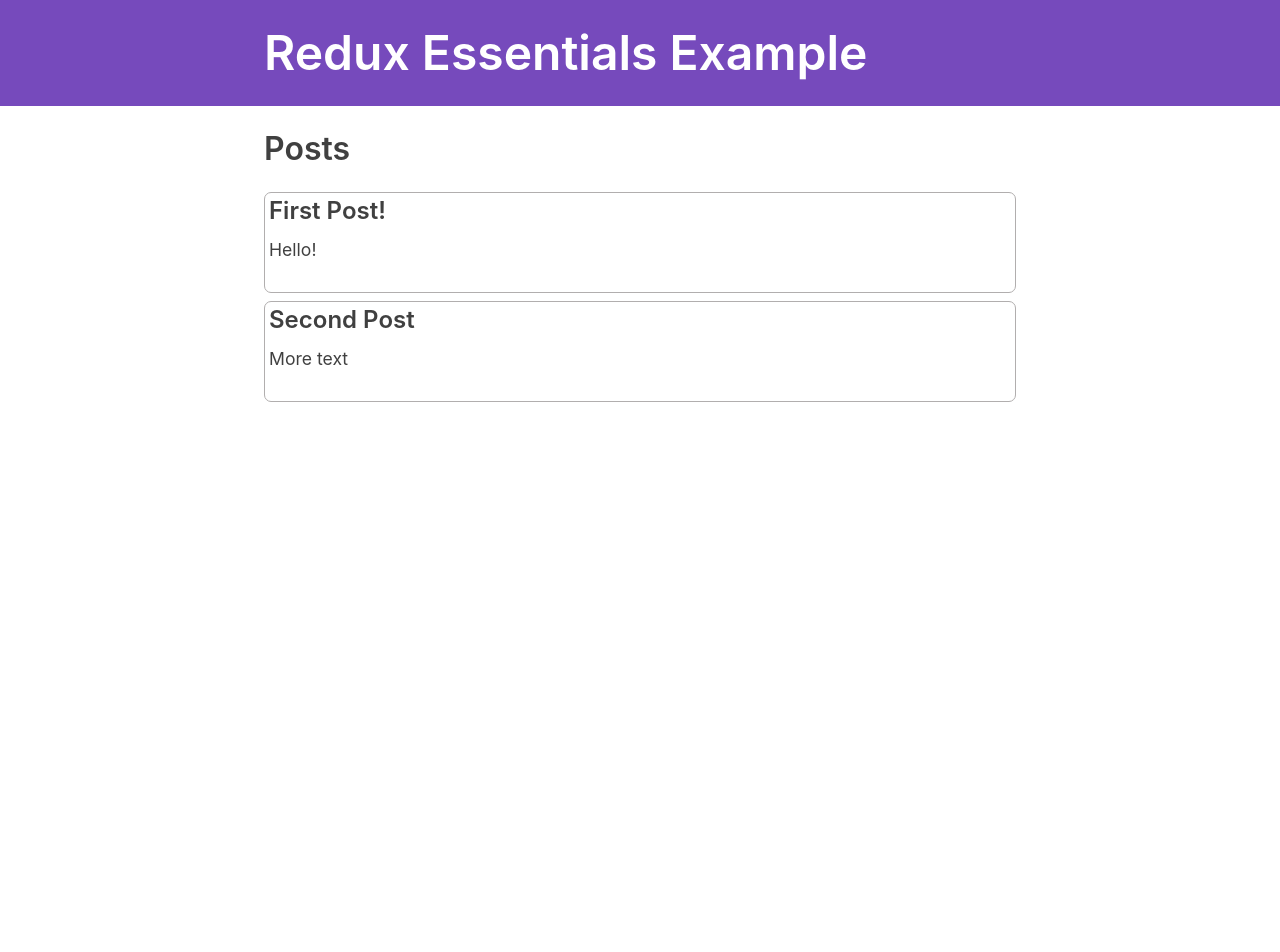
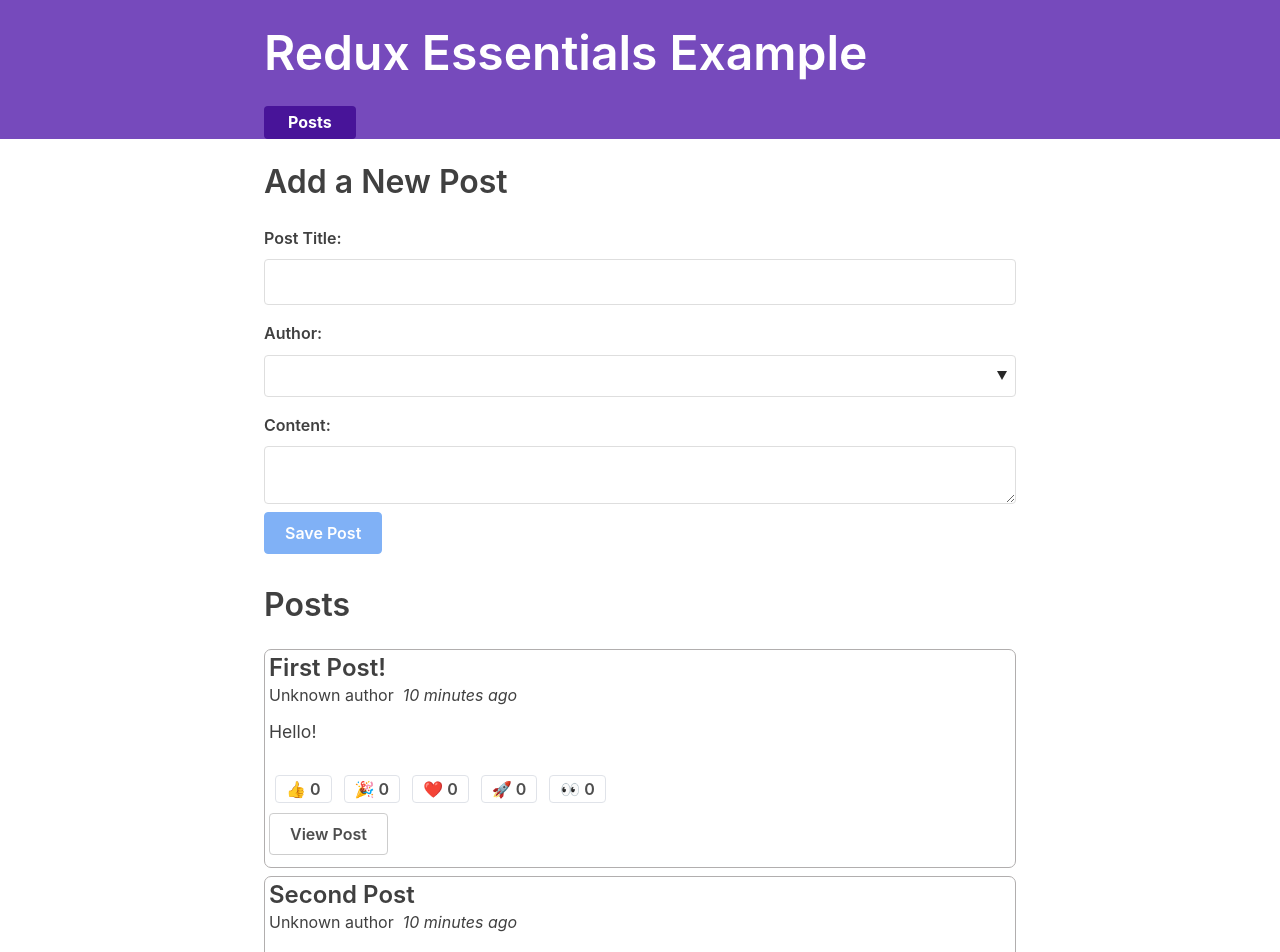
Before and after one commit to Jaymoo87/redux-example, a React (Create React App) app: page / in a window 1280 px wide. Shown: the top 952 px of the page. Before the commit the page ends 800 px from the top, so only its background shows below. Built offline with nearby package versions, Linux system fonts and the light colour scheme; what @mswjs/data, mock-socket, txtgen would draw is missing.

Commit message:
added some reactions and users to flex out redux and use reducers

```diff
--- a/src/App.js
+++ b/src/App.js
@@ -1,4 +1,5 @@
 import React from 'react'
+
 import {
   BrowserRouter as Router,
   Switch,
@@ -7,6 +8,9 @@ import {
 } from 'react-router-dom'
 
 import { Navbar } from './app/Navbar'
+import { AddPostForm } from './features/posts/AddPostForm'
+import { EditPostForm } from './features/posts/EditPostForm'
+import { SinglePostPage } from './features/posts/SinglePostPage'
 import { PostsList } from './features/posts/PostsList'
 
 function App() {
@@ -20,10 +24,14 @@ function App() {
             path="/"
             render={() => (
               <React.Fragment>
+                <AddPostForm />
                 <PostsList />
               </React.Fragment>
             )}
           />
+          <Route exact path="/posts/:postId" component={SinglePostPage} />
+          <Route exact path="/editPost/:postId" component={EditPostForm} />
+
           <Redirect to="/" />
         </Switch>
       </div>
--- a/src/app/Navbar.js
+++ b/src/app/Navbar.js
@@ -1,4 +1,5 @@
 import React from 'react'
+import { Link } from 'react-router-dom'
 
 export const Navbar = () => {
   return (
@@ -7,6 +8,9 @@ export const Navbar = () => {
         <h1>Redux Essentials Example</h1>
 
         <div className="navContent">
+          <div className="navLinks">
+            <Link to="/">Posts</Link>
+          </div>
           <div className="navLinks"></div>
         </div>
       </section>
--- a/src/app/store.js
+++ b/src/app/store.js
@@ -1,9 +1,11 @@
 import { configureStore } from '@reduxjs/toolkit'
 
 import postsReducer from '../features/posts/postsSlice'
+import usersReducer from '../features/users/usersSlice'
 
 export default configureStore({
   reducer: {
     posts: postsReducer,
+    users: usersReducer,
   },
 })
--- /dev/null
+++ b/src/features/posts/AddPostForm.js
@@ -0,0 +1,66 @@
+import React, { useState } from 'react'
+
+import { useDispatch, useSelector } from 'react-redux'
+
+import { postAdded } from './postsSlice'
+
+export const AddPostForm = () => {
+  const [title, setTitle] = useState('')
+  const [content, setContent] = useState('')
+  const [userId, setUserId] = useState('')
+
+  const users = useSelector((state) => state.users)
+
+  const dispatch = useDispatch()
+
+  const onTitleChanged = (e) => setTitle(e.target.value)
+  const onContentChanged = (e) => setContent(e.target.value)
+  const onAuthorChanged = (e) => setUserId(e.target.value)
+
+  const onSavePostClicked = () => {
+    if (title && content) {
+      dispatch(postAdded(title, content, userId))
+      setTitle('')
+      setContent('')
+    }
+  }
+
+  const canSave = Boolean(title) && Boolean(content) && Boolean(userId)
+
+  const usersOptions = users.map((user) => (
+    <option key={user.id} value={user.id}>
+      {user.name}
+    </option>
+  ))
+
+  return (
+    <section>
+      <h2>Add a New Post</h2>
+      <form>
+        <label htmlFor="postTitle">Post Title:</label>
+        <input
+          type="text"
+          id="postTitle"
+          name="postTitle"
+          value={title}
+          onChange={onTitleChanged}
+        />
+        <label htmlFor="postAuthor">Author:</label>
+        <select id="postAuthor" value={userId} onChange={onAuthorChanged}>
+          <option value=""></option>
+          {usersOptions}
+        </select>
+        <label htmlFor="postContent">Content:</label>
+        <textarea
+          id="postContent"
+          name="postContent"
+          value={content}
+          onChange={onContentChanged}
+        />
+        <button type="button" onClick={onSavePostClicked} disabled={!canSave}>
+          Save Post
+        </button>
+      </form>
+    </section>
+  )
+}
--- /dev/null
+++ b/src/features/posts/EditPostForm.js
@@ -0,0 +1,56 @@
+import React, { useState } from 'react'
+import { useDispatch, useSelector } from 'react-redux'
+import { useHistory } from 'react-router-dom'
+
+import { postUpdated } from './postsSlice'
+
+export const EditPostForm = ({ match }) => {
+  const { postId } = match.params
+
+  const post = useSelector((state) =>
+    state.posts.find((post) => post.id === postId)
+  )
+
+  const [title, setTitle] = useState(post.title)
+  const [content, setContent] = useState(post.content)
+
+  const dispatch = useDispatch()
+  const history = useHistory()
+
+  //   const onTitleChanged = e => setTitle(e.target.value)
+  //   const onContentChanged = (e) => setContent(e.target.value)
+
+  const onSavePostClicked = () => {
+    if (title && content) {
+      dispatch(postUpdated({ id: postId, title, content }))
+      history.push(`/posts/${postId}`)
+    }
+  }
+
+  return (
+    <section>
+      <h2>Edit Post</h2>
+      <form>
+        <label htmlFor="postTitle">Post Title:</label>
+        <input
+          type="text"
+          id="postTitle"
+          name="postTitle"
+          placeholder="What's on your mind?"
+          value={title}
+          onChange={(e) => setTitle(e.target.value)}
+        />
+        <label htmlFor="postContent">Content:</label>
+        <textarea
+          id="postContent"
+          name="postContent"
+          value={content}
+          onChange={(e) => setContent(e.target.value)}
+        />
+      </form>
+      <button type="button" onClick={onSavePostClicked}>
+        Save Post
+      </button>
+    </section>
+  )
+}
--- /dev/null
+++ b/src/features/posts/PostAuthor.js
@@ -0,0 +1,10 @@
+import React from 'react'
+import { useSelector } from 'react-redux'
+
+export const PostAuthor = ({ userId }) => {
+  const author = useSelector((state) =>
+    state.users.find((user) => user.id === userId)
+  )
+
+  return <span>{author ? author.name : 'Unknown author'}</span>
+}
--- a/src/features/posts/PostsList.js
+++ b/src/features/posts/PostsList.js
@@ -1,13 +1,29 @@
 import React from 'react'
 import { useSelector } from 'react-redux'
+import { Link } from 'react-router-dom'
+import { PostAuthor } from './PostAuthor'
+import { ReactionButtons } from './ReactionButtons'
+import { TimeAgo } from './TimeAgo'
 
 export const PostsList = () => {
   const posts = useSelector((state) => state.posts)
+  const orderedPosts = posts
+    .slice()
+    .sort((a, b) => b.date.localeCompare(a.date))
 
-  const renderedPosts = posts.map((post) => (
+  const renderedPosts = orderedPosts.map((post) => (
     <article className="post-excerpt" key={post.id}>
       <h3>{post.title}</h3>
+      <div>
+        <PostAuthor userId={post.user} />
+        <TimeAgo timestamp={post.date} />
+      </div>
       <p className="post-content">{post.content.substring(0, 100)}</p>
+
+      <ReactionButtons post={post} />
+      <Link to={`/posts/${post.id}`} className="button muted-button">
+        View Post
+      </Link>
     </article>
   ))
 
--- /dev/null
+++ b/src/features/posts/ReactionButtons.js
@@ -0,0 +1,33 @@
+import React from 'react'
+import { useDispatch } from 'react-redux'
+
+import { reactionAdded } from './postsSlice'
+
+const reactionEmoji = {
+  thumbsUp: '👍',
+  hooray: '🎉',
+  heart: '❤️',
+  rocket: '🚀',
+  eyes: '👀',
+}
+
+export const ReactionButtons = ({ post }) => {
+  const dispatch = useDispatch()
+
+  const reactionButtons = Object.entries(reactionEmoji).map(([name, emoji]) => {
+    return (
+      <button
+        key={name}
+        type="button"
+        className="muted-button reaction-button"
+        onClick={() =>
+          dispatch(reactionAdded({ postId: post.id, reaction: name }))
+        }
+      >
+        {emoji} {post.reactions[name]}
+      </button>
+    )
+  })
+
+  return <div>{reactionButtons}</div>
+}
--- /dev/null
+++ b/src/features/posts/SinglePostPage.js
@@ -0,0 +1,37 @@
+import React from 'react'
+import { useSelector } from 'react-redux'
+import { Link } from 'react-router-dom'
+import { PostAuthor } from './PostAuthor'
+import { TimeAgo } from './TimeAgo'
+import { ReactionButtons } from './ReactionButtons'
+
+export const SinglePostPage = ({ match }) => {
+  const { postId } = match.params
+
+  const post = useSelector((state) =>
+    state.posts.find((post) => post.id === postId)
+  )
+
+  if (!post) {
+    return (
+      <section>
+        <h2>Post not found!</h2>
+      </section>
+    )
+  }
+
+  return (
+    <section>
+      <article className="post">
+        <h2>{post.title}</h2>
+        <PostAuthor userId={post.user} />
+        <TimeAgo timestamp={post.date} />
+        <p className="post-content">{post.content}</p>
+        <ReactionButtons post={post} />
+        <Link to={`/editPost/${post.id}`} className="button">
+          Edit Post
+        </Link>
+      </article>
+    </section>
+  )
+}
--- /dev/null
+++ b/src/features/posts/TimeAgo.js
@@ -0,0 +1,17 @@
+import React from 'react'
+import { parseISO, formatDistanceToNow } from 'date-fns'
+
+export const TimeAgo = ({ timestamp }) => {
+  let timeAgo = ''
+  if (timestamp) {
+    const date = parseISO(timestamp)
+    const timePeriod = formatDistanceToNow(date)
+    timeAgo = `${timePeriod} ago`
+  }
+
+  return (
+    <span title={timestamp}>
+      &nbsp; <i>{timeAgo}</i>
+    </span>
+  )
+}
--- a/src/features/posts/postsSlice.js
+++ b/src/features/posts/postsSlice.js
@@ -1,14 +1,81 @@
 import { createSlice } from '@reduxjs/toolkit'
+import { nanoid } from '@reduxjs/toolkit'
+import { sub } from 'date-fns'
 
 const initialState = [
-  { id: '1', title: 'First Post!', content: 'Hello!' },
-  { id: '2', title: 'Second Post', content: 'More text' },
+  {
+    id: '1',
+    title: 'First Post!',
+    content: 'Hello!',
+    date: sub(new Date(), { minutes: 10 }).toISOString(),
+    reactions: {
+      thumbsUp: 0,
+      hooray: 0,
+      heart: 0,
+      rocket: 0,
+      eyes: 0,
+    },
+  },
+  {
+    id: '2',
+    title: 'Second Post',
+    content: 'More text',
+    date: sub(new Date(), { minutes: 10 }).toISOString(),
+    reactions: {
+      thumbsUp: 0,
+      hooray: 0,
+      heart: 0,
+      rocket: 0,
+      eyes: 0,
+    },
+  },
 ]
 
 const postsSlice = createSlice({
   name: 'posts',
   initialState,
-  reducers: {},
+  reducers: {
+    postAdded: {
+      reducer(state, action) {
+        state.push(action.payload)
+      },
+
+      prepare(title, content, userId) {
+        return {
+          payload: {
+            id: nanoid(),
+            date: new Date().toISOString(),
+            title,
+            content,
+            user: userId,
+            reactions: {
+              thumbsUp: 0,
+              hooray: 0,
+              heart: 0,
+              rocket: 0,
+              eyes: 0,
+            },
+          },
+        }
+      },
+    },
+    reactionAdded(state, action) {
+      const { postId, reaction } = action.payload
+      const existingPost = state.find((post) => post.id === postId)
+      if (existingPost) {
+        existingPost.reactions[reaction]++
+      }
+    },
+    postUpdated(state, action) {
+      const { id, title, content } = action.payload
+      const existingPost = state.find((post) => post.id === id)
+      if (existingPost) {
+        existingPost.title = title
+        existingPost.content = content
+      }
+    },
+  },
 })
+export const { postAdded, postUpdated, reactionAdded } = postsSlice.actions
 
 export default postsSlice.reducer
--- /dev/null
+++ b/src/features/users/usersSlice.js
@@ -0,0 +1,15 @@
+import { createSlice } from '@reduxjs/toolkit'
+
+const initialState = [
+  { id: '0', name: 'Ben Dover' },
+  { id: '1', name: 'Mike Oxbig' },
+  { id: '2', name: 'Munchma Cuchei' },
+]
+
+const usersSlice = createSlice({
+  name: 'users',
+  initialState,
+  reducers: {},
+})
+
+export default usersSlice.reducer
```
